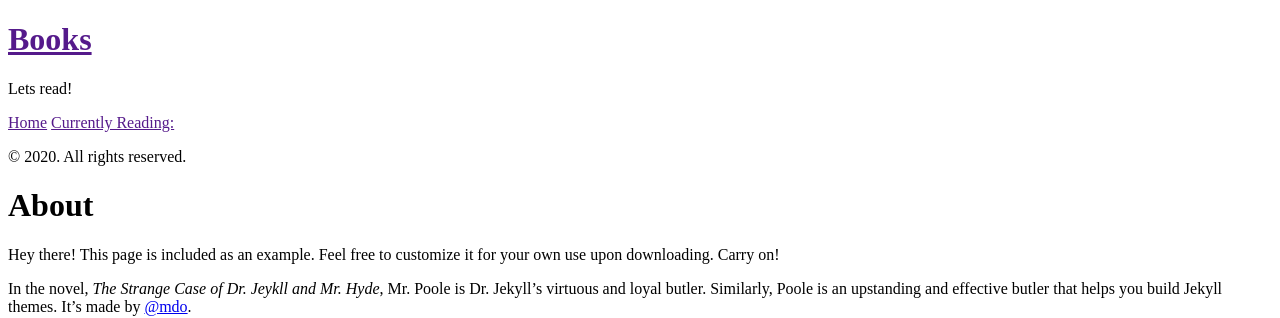
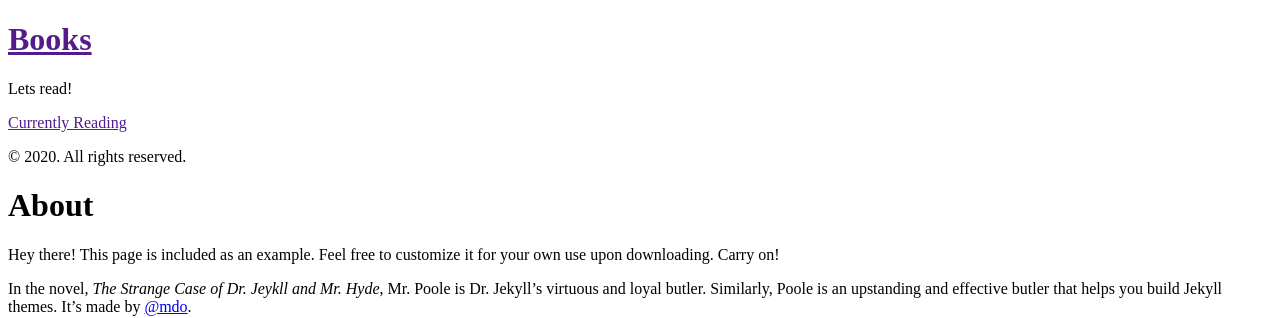
Before and after one commit to Kenstogram/Kenstogram.github.io, a Jekyll site: the page built from about.md, in a window 1280 px wide. Shown: the top 318 px of the page. Built offline with Jekyll 4.4.1, drawn with Linux system fonts in a browser that asks for light colours; Markdown is read by kramdown in place of the engine named in the settings.

Commit message:
remove pagination

```diff
--- a/_config.yml
+++ b/_config.yml
@@ -17,7 +17,7 @@
 #  name:           'Mark Otto'
 #  url:            https://twitter.com/mdo
 
-paginate:         1
+#paginate:         1
 
 # Custom vars
 #version:          2.1.0
--- a/_includes/sidebar.html
+++ b/_includes/sidebar.html
@@ -10,8 +10,7 @@
     </div>
 
     <nav class="sidebar-nav">
-      <a class="sidebar-nav-item{% if page.url == site.baseurl %} active{% endif %}" href="{{ site.baseurl }}">Home</a>
-      <a class="sidebar-nav-item{% if page.url == site.baseurl %} active{% endif %}" href="{{ site.baseurl }}">Currently Reading:</a>
+      <a class="sidebar-nav-item{% if page.url == site.baseurl %} active{% endif %}" href="{{ site.baseurl }}">Currently Reading</a>
 <!--      {% comment %}
         The code below dynamically generates a sidebar nav of pages with
         `layout: page` in the front-matter. See readme for usage.
```
